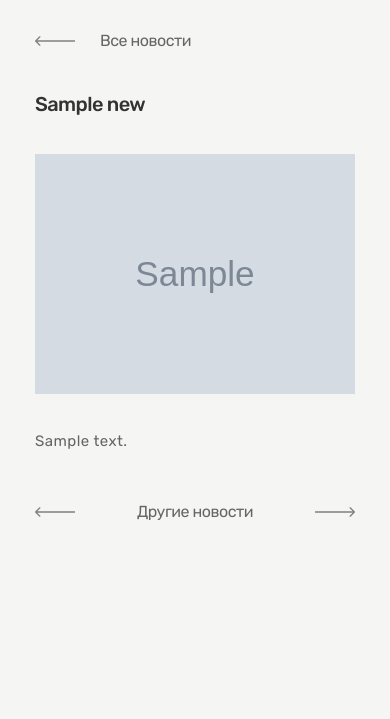
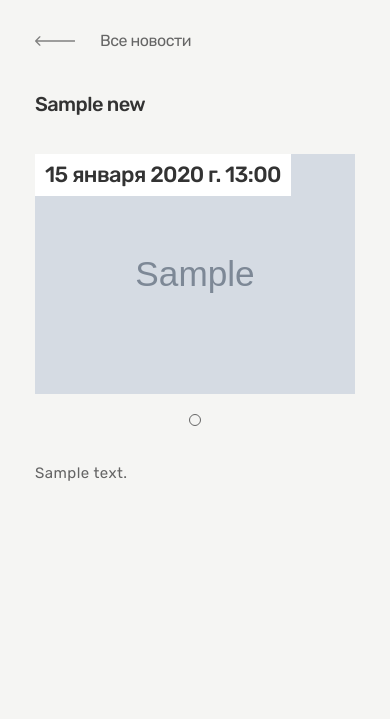
Before and after one commit to smintank/kds-stroy, a Django app: page /news/1/ in a window 390 px wide. Shown: the part 67-786 px from the top of the page. Run offline with Django 5.2, Linux system fonts and the light colour scheme; tables that the repository leaves empty hold one stand-in row (values such as "Sample post"); grey boxes marked "Sample" are stand-in pictures; parts of the project's set-up code (start-up, migrations or seed data) failed here and were passed over.

Commit message:
Fix wrong single news showing

```diff
--- a/backend/news/views.py
+++ b/backend/news/views.py
@@ -8,7 +8,7 @@ class NewsListView(ListView):
     context_object_name = "news"
     queryset = News.published.all()
     paginate_by = 10
-    ordering = "-created_at"
+    ordering = "-published_date"
     model = News
 
     def get_context_data(self, *, object_list=None, **kwargs):
--- a/backend/static/css/singleNews-dKyUe2RX.css
+++ b/backend/static/css/singleNews-dKyUe2RX.css
@@ -481,7 +481,7 @@ main {
   min-height: 100vh;
 }
 img {
-  height: auto;
+  height: 100%;
   max-width: 100%;
   object-fit: cover;
 }
@@ -1559,10 +1559,6 @@ a:hover {
 }
 .single-news__row {
   position: relative;
-  display: flex;
-  align-items: center;
-  justify-content: space-between;
-  gap: 80px;
   margin-bottom: 80px;
 }
 .single-news__slider {
@@ -1571,29 +1567,18 @@ a:hover {
   flex: 0 1 50%;
 }
 .single-news__slide {
-  display: block;
-  display: flex;
   justify-content: center;
-  align-items: center;
 }
 .single-news__slide img {
   display: block;
   width: 100%;
-  height: 100%;
-  object-fit: cover;
+  max-height: 50vh;
 }
 .single-news__slider-pagination {
   display: flex;
-  align-items: center;
   gap: 12px;
-  position: absolute;
-  text-align: center;
-  transition: 0.3s background;
-  z-index: 10;
-  bottom: -23px;
-  top: auto;
-  left: 20%;
-  width: 100%;
+  justify-content: center;
+  margin-top: 20px;
 }
 .single-news__slider-pagination .swiper-pagination-bullet {
   cursor: pointer;
@@ -1626,22 +1611,25 @@ a:hover {
 .single-news__navigation-text {
   display: none;
 }
+#photo-container {
+  width: 50%;
+  float: left;
+  margin: 0 80px 20px 0;
+}
 @media (max-width: 1023px) {
   .single-news__title {
     font-size: 20px;
     margin-bottom: 50px;
   }
-  .single-news__date {
-    display: none;
-  }
+
   .single-news__row {
+    display: flex;
     flex-direction: column;
     align-items: start;
     gap: 50px;
     margin-bottom: 20px;
   }
   .single-news__slide img {
-    max-width: 464px;
     margin-right: auto;
   }
   .single-news__text {
@@ -1651,8 +1639,10 @@ a:hover {
   .single-news__text:not(:last-child) {
     margin-bottom: 20px;
   }
-  .single-news__slider-pagination {
-    display: none;
+  #photo-container {
+    width: 100%;
+    float: none;
+    margin: 0;
   }
 }
 @media (max-width: 639px) {
--- a/backend/static/css/sliders-4DNxUV-Y.css
+++ b/backend/static/css/sliders-4DNxUV-Y.css
@@ -34,7 +34,6 @@
 }
 .swiper {
   margin-left: auto;
-  margin-right: auto;
   position: relative;
   overflow: hidden;
   list-style: none;
@@ -42,7 +41,18 @@
   /* Fix of Webkit flickering */
   z-index: 1;
   display: block;
+  /*width: 50%;*/
+  /*float: left;*/
+  /*margin-right: 80px;*/
+  /*margin-bottom: 20px;*/
 }
+/*@media (max-width: 1023px) {*/
+/*  .swiper {*/
+/*    width: 100%;*/
+/*    float: none;*/
+/*    margin: 0;*/
+/*  }*/
+/*}*/
 .swiper-vertical > .swiper-wrapper {
   flex-direction: column;
 }
@@ -70,10 +80,10 @@
 .swiper-slide {
   flex-shrink: 0;
   width: 100%;
-  height: 100%;
+  /*height: 100%;*/
   position: relative;
   transition-property: transform;
-  display: block;
+  /*display: block;*/
 }
 .swiper-slide-invisible-blank {
   visibility: hidden;
--- a/backend/templates/pages/news_detail.html
+++ b/backend/templates/pages/news_detail.html
@@ -15,7 +15,7 @@
       </a>
     <h1 class="single-news__title">{{ news.title }}</h1>
     <div class="single-news__row">
-      <div class="swiper single-news__slider">
+      <div class="swiper single-news__slider" id="photo-container">
         <div class="single-news__date">{{ news.published_date }}</div>
         <div class="swiper-wrapper single-news__slider-wrapper">
           {% for photo in news.photos.all %}
@@ -24,21 +24,21 @@
             </div>
           {% endfor %}
         </div>
+        <div class="swiper-pagination single-news__slider-pagination"></div>
       </div>
-      <div class="swiper-pagination single-news__slider-pagination"></div>
       <div class="single-news__text-wrapper">
         <p class="single-news__text">{{ news.content }}</p>
       </div>
-    </div>
-      <div class="single-news__navigation">
-        <a class="single-news__link" href="#">
-          <span>Предыдущая новость</span>
-        </a>
-        <span class="single-news__navigation-text">Другие новости</span>
-        <a class="single-news__link single-news__link--reverse" href="#">
-          <span>Следующая новость</span>
-        </a>
-      </div>
+{#    </div>#}
+{#      <div class="single-news__navigation">#}
+{#        <a class="single-news__link" href="#">#}
+{#          <span>Предыдущая новость</span>#}
+{#        </a>#}
+{#        <span class="single-news__navigation-text">Другие новости</span>#}
+{#        <a class="single-news__link single-news__link--reverse" href="#">#}
+{#          <span>Следующая новость</span>#}
+{#        </a>#}
+{#      </div>#}
     </div>
   </section>
 </main>
```
